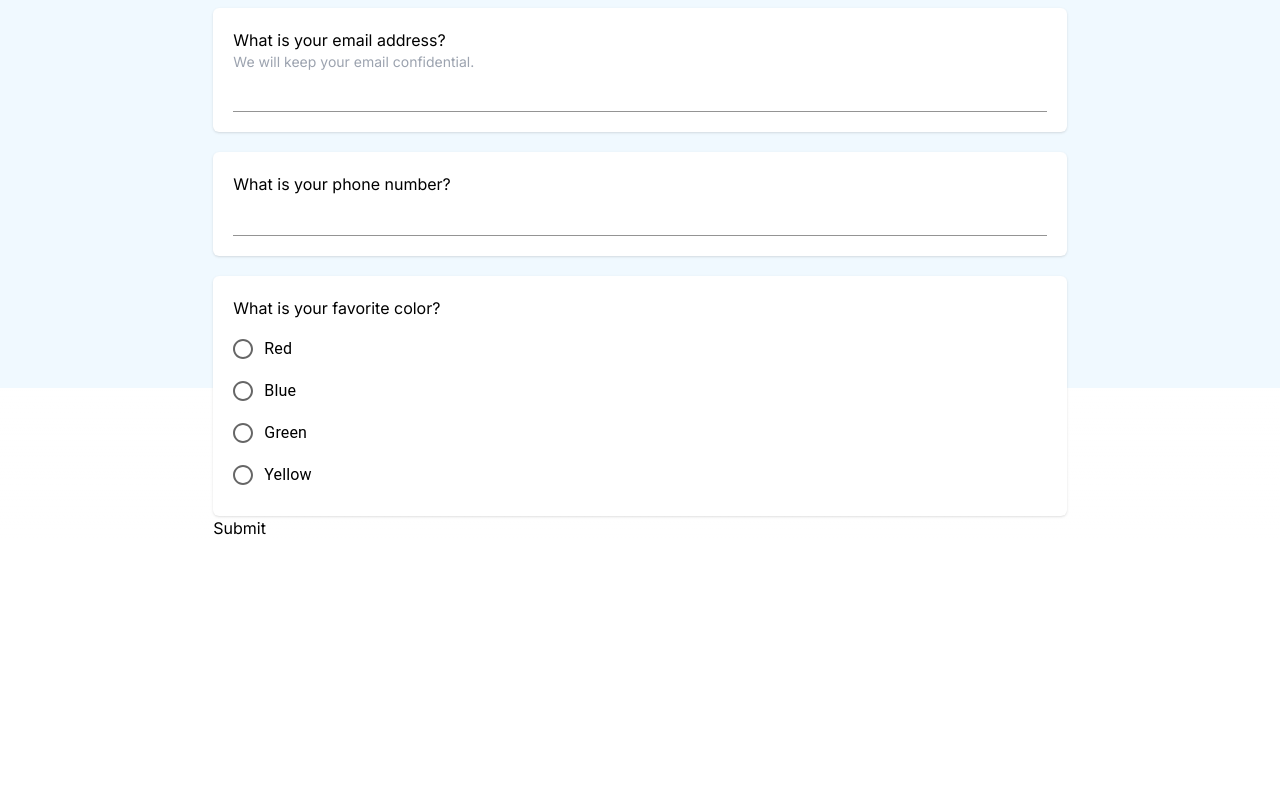
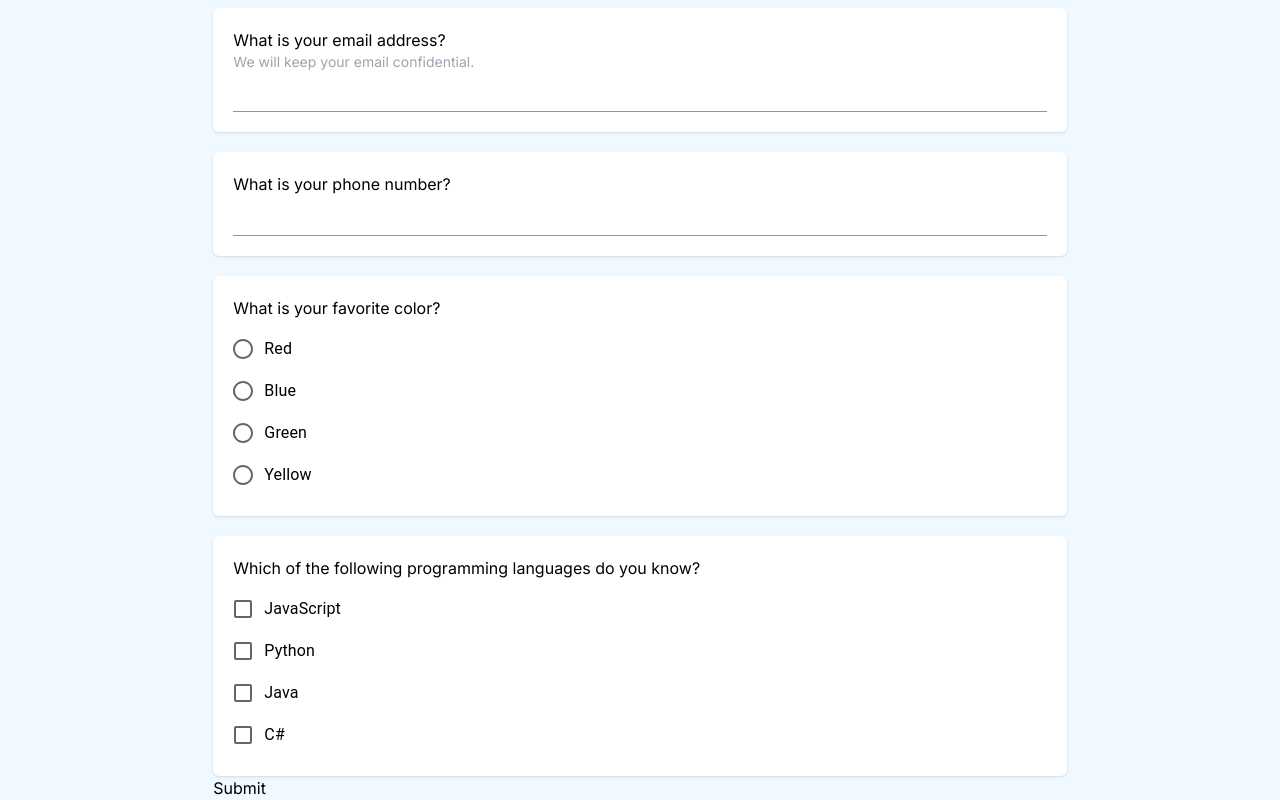
Before and after one commit to haniszewski/SurveySystemFrontend, a Next.js app: page /survey/1 in a window 1280 px wide. Shown: the part 412-1212 px from the top of the page. Before the commit the page ends 952 px from the top, so only its background shows below. Built offline with nearby package versions, Linux system fonts and the light colour scheme.

Commit message:
Added multi-choice form field

```diff
--- a/src/app/survey/[id]/page.tsx
+++ b/src/app/survey/[id]/page.tsx
@@ -30,6 +30,17 @@ const questions: Question[] = [
       { value: "yellow", label: "Yellow" },
     ],
   },
+  {
+    id: "5",
+    type: "multi-choice",
+    text: "Which of the following programming languages do you know?",
+    options: [
+      { value: "javascript", label: "JavaScript" },
+      { value: "python", label: "Python" },
+      { value: "java", label: "Java" },
+      { value: "csharp", label: "C#" },
+    ],
+  },
 ];
 
 export default async function SurveyPage({
@@ -40,7 +51,7 @@ export default async function SurveyPage({
   };
 }) {
   return (
-    <div className="flex h-full flex-col items-center bg-sky-50 pt-10">
+    <div className="flex min-h-full flex-col items-center bg-sky-50 pt-10">
       <div className="flex w-2/3 flex-col gap-5">
         <SurveyHeader
           title={`Survey ${params.id}`}
--- /dev/null
+++ b/src/components/atoms/form/fields/multi-choice-form-field.tsx
@@ -0,0 +1,29 @@
+"use client";
+
+import { Checkbox, FormControlLabel, FormGroup } from "@mui/material";
+import { useFormContext } from "react-hook-form";
+
+interface MultiChoiceFormFieldProps extends FormField {
+  options: {
+    value: string;
+    label: string;
+  }[];
+}
+
+const MultiChoiceFormField = ({ name, options }: MultiChoiceFormFieldProps) => {
+  const { register } = useFormContext();
+  return (
+    <FormGroup>
+      {options.map(({ value, label }) => (
+        <FormControlLabel
+          key={value}
+          value={value}
+          control={<Checkbox {...register(name)} />}
+          label={label}
+        />
+      ))}
+    </FormGroup>
+  );
+};
+
+export default MultiChoiceFormField;
--- a/src/components/molecules/question-list/question-map.ts
+++ b/src/components/molecules/question-list/question-map.ts
@@ -1,10 +1,12 @@
 import React from "react";
 import TextFormField from "@/components/atoms/form/fields/text-form-field";
 import SingleChoiceFormField from "@/components/atoms/form/fields/single-choice-form-field";
+import MultiChoiceFormField from "@/components/atoms/form/fields/multi-choice-form-field";
 
 const questionMap: Record<QuestionType, React.ElementType> = {
   text: TextFormField,
   "single-choice": SingleChoiceFormField,
+  "multi-choice": MultiChoiceFormField,
 };
 
 export const createQuestionComponent = (
```
